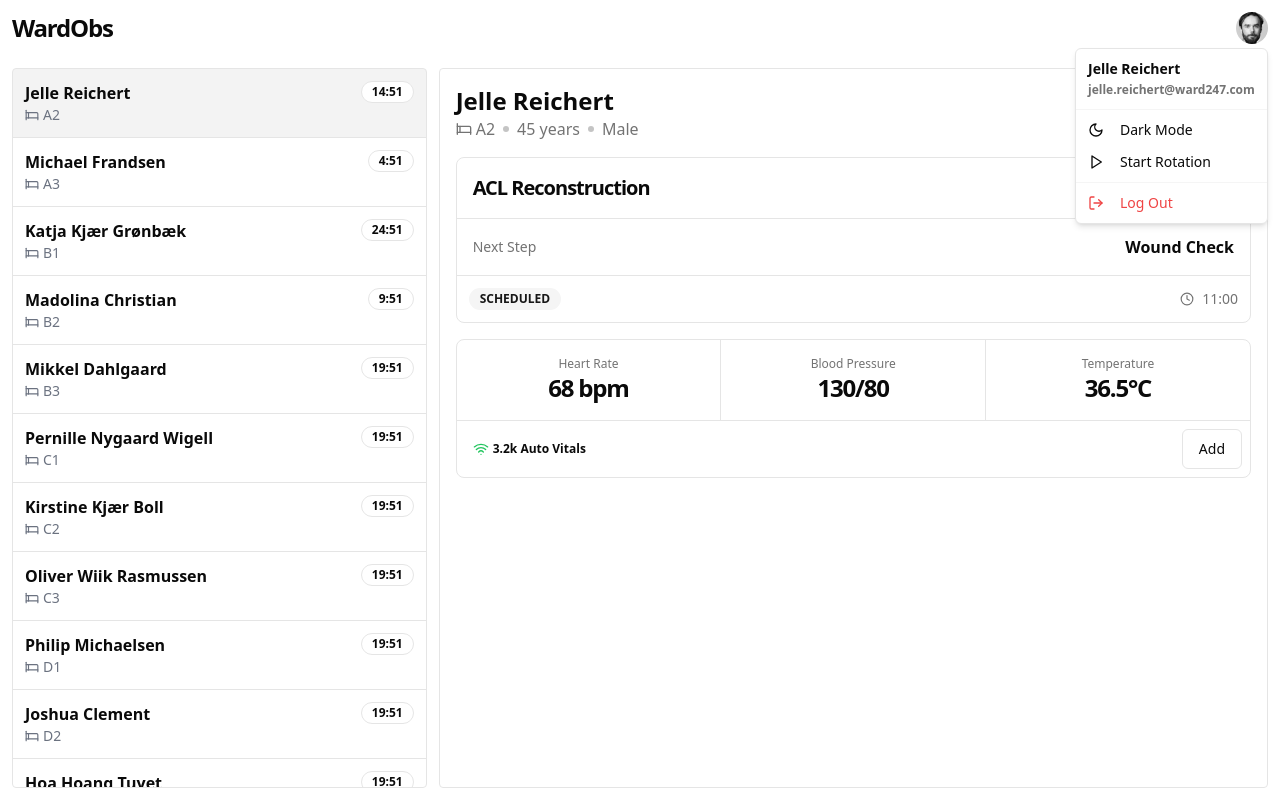
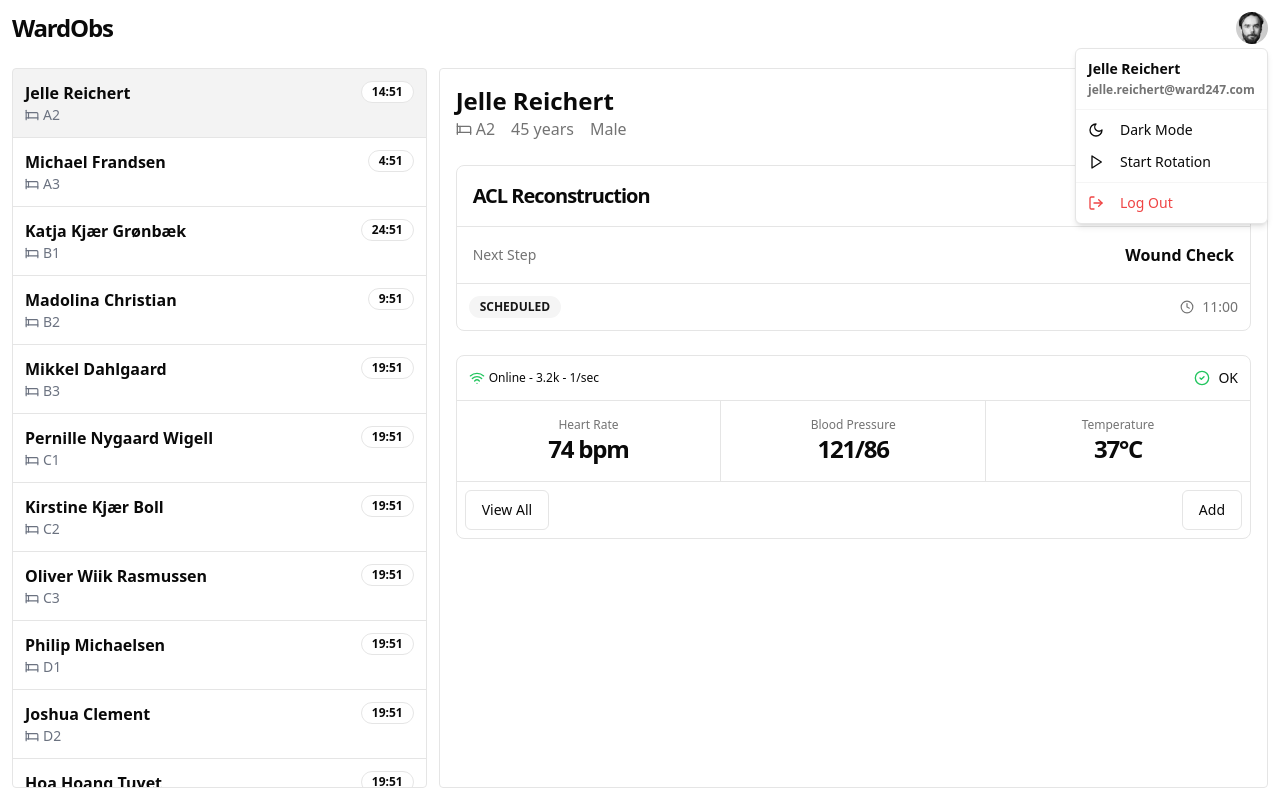
Before and after one commit to daveyreno/WARDOBS, a Next.js app: page / in a window 1280 px wide. Both pictures are taken after a click on the element 1252 px from the left and 28 px from the top of the page. Built offline with nearby package versions, Linux system fonts and the light colour scheme.

Commit message:
Added Simulated Vitals

```diff
--- a/app/components/patient-overview/PatientOverview.tsx
+++ b/app/components/patient-overview/PatientOverview.tsx
@@ -2,8 +2,10 @@
 
 import { Badge } from "@/components/ui/badge";
 import { Button } from "@/components/ui/button";
+
+import { useVitalSimulation } from "@/app/hooks/useVitalSimulation";
 import { AnimatePresence, motion } from "framer-motion";
-import { Bed, Clock, Wifi } from "lucide-react";
+import { Bed, CircleCheck, Clock, Wifi } from "lucide-react";
 import { Patient } from "../patient-list/data";
 
 interface PatientOverviewProps {
@@ -11,6 +13,8 @@ interface PatientOverviewProps {
 }
 
 export default function PatientOverview({ patient }: PatientOverviewProps) {
+  const simulatedVitals = useVitalSimulation(patient.vitals);
+
   return (
     <AnimatePresence mode="wait">
       <motion.div
@@ -23,18 +27,16 @@ export default function PatientOverview({ patient }: PatientOverviewProps) {
           type: "spring",
           bounce: 0.2,
         }}
+        className="space-y-6"
       >
-        <div className="flex flex-col gap-4">
         <div>
           <h2 className="text-2xl font-bold">{patient.name}</h2>
-            <div className="flex items-center gap-2 text-muted-foreground">
+          <div className="flex items-center gap-4 text-muted-foreground">
             <div className="flex items-center gap-1">
               <Bed size={16} />
               {patient.bed}
             </div>
-              <div className="w-1.5 h-1.5 rounded-full bg-primary/25" />
             <div>{patient.age} years</div>
-              <div className="w-1.5 h-1.5 rounded-full bg-primary/25" />
             <div>{patient.gender}</div>
           </div>
         </div>
@@ -73,36 +75,42 @@ export default function PatientOverview({ patient }: PatientOverviewProps) {
           </div>
         </div>
 
-          {/* VITALS */}
-
         <div className="border rounded-lg">
+          <div className="flex items-center justify-between border-b p-3">
+            <div className="">
+              <div className="flex gap-1 items-center">
+                <Wifi className="w-4 h-4 text-green-500" />
+                <p className="text-xs">Online - 3.2k - 1/sec</p>
+              </div>
+            </div>
+            <div className="flex items-center gap-2 text-sm font-medium">
+              <CircleCheck size={16} className="text-green-500" />
+              <p>OK</p>
+            </div>
+          </div>
           <div className="flex border-b">
             <div className="border-r w-full text-center p-4">
               <p className="text-xs text-muted-foreground">Heart Rate</p>
               <p className="font-bold text-2xl tracking-tighter">
-                  {patient.vitals.hr} bpm
+                {simulatedVitals.hr} bpm
               </p>
             </div>
             <div className="border-r w-full text-center p-4">
               <p className="text-xs text-muted-foreground">Blood Pressure</p>
               <p className="font-bold text-2xl tracking-tighter">
-                  {patient.vitals.bp}
+                {simulatedVitals.bp}
               </p>
             </div>
             <div className=" w-full text-center p-4">
               <p className="text-xs text-muted-foreground">Temperature</p>
               <p className="font-bold text-2xl tracking-tighter">
-                  {patient.vitals.temp}°C
+                {simulatedVitals.temp}°C
               </p>
             </div>
           </div>
           <div className="flex justify-between items-center p-2">
-              <div className="ml-2 text-xs flex items-center gap-1">
-                <Wifi className="w-4 h-4 text-green-500" />
-                <p className="font-semibold">3.2k Auto Vitals</p>
-              </div>
+            <Button variant="outline">View All</Button>
             <Button variant="outline">Add</Button>
-            </div>
           </div>
         </div>
       </motion.div>
--- /dev/null
+++ b/app/hooks/useVitalSimulation.ts
@@ -0,0 +1,46 @@
+import { useEffect, useState } from "react";
+
+interface Vitals {
+  hr: number;
+  bp: string;
+  temp: number;
+  pain: number;
+}
+
+export function useVitalSimulation(initialVitals: Vitals) {
+  const [vitals, setVitals] = useState(initialVitals);
+
+  useEffect(() => {
+    const interval = setInterval(() => {
+      setVitals((current) => {
+        // Random fluctuation between -2 and +2 for heart rate
+        const hrChange = Math.random() * 4 - 2;
+        const newHr = Math.round(current.hr + hrChange);
+
+        // Random fluctuation of ±0.1 for temperature
+        const tempChange = Math.random() * 0.2 - 0.1;
+        const newTemp = Number((current.temp + tempChange).toFixed(1));
+
+        // Random fluctuation for blood pressure
+        const systolic = parseInt(current.bp.split("/")[0]);
+        const diastolic = parseInt(current.bp.split("/")[1]);
+        const systolicChange = Math.round(Math.random() * 4 - 2);
+        const diastolicChange = Math.round(Math.random() * 2 - 1);
+        const newBp = `${systolic + systolicChange}/${
+          diastolic + diastolicChange
+        }`;
+
+        return {
+          ...current,
+          hr: newHr,
+          bp: newBp,
+          temp: newTemp,
+        };
+      });
+    }, 2000); // Update every 2 seconds
+
+    return () => clearInterval(interval);
+  }, []);
+
+  return vitals;
+}
```
Lines whose indentation alone changed are shown as unchanged.
